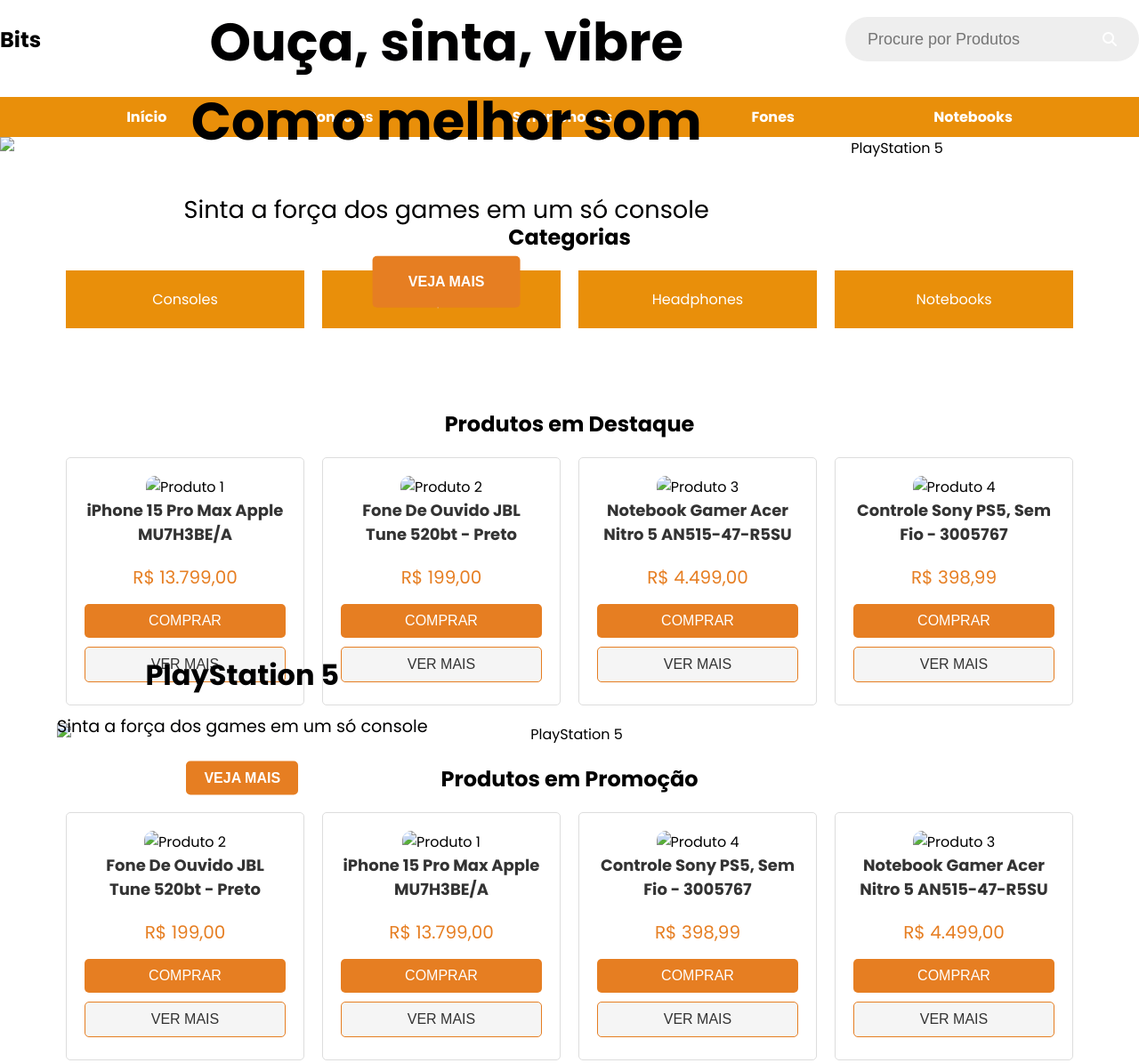
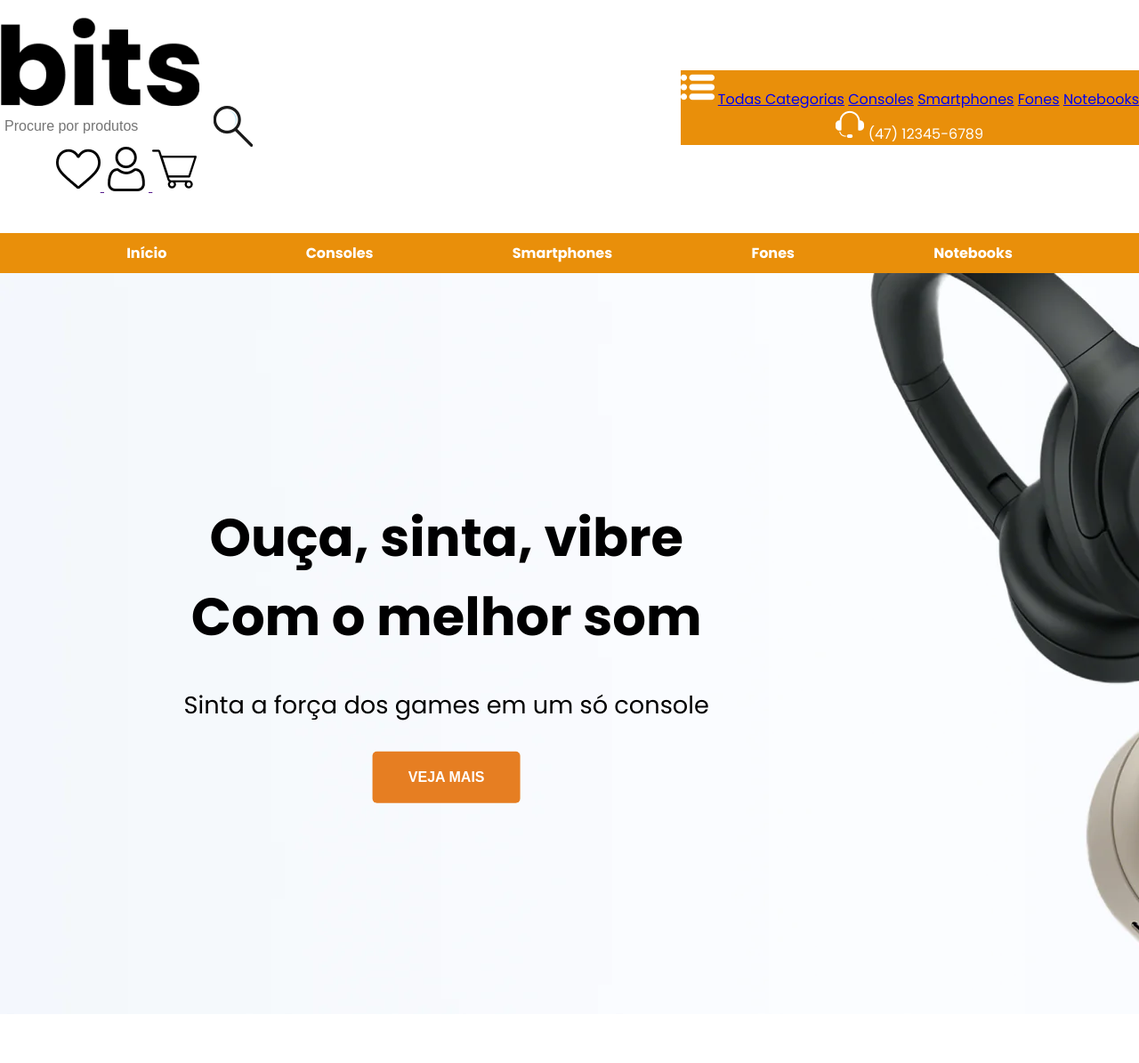
Before and after one commit to theisgui/N3-project, a plain HTML site: page paulo.html in a window 1280 px wide. Shown: the part 21-1216 px from the top of the page at 89% size. Drawn offline with Linux system fonts and the light colour scheme; files that its build step writes are made by us from their sources.

Commit message:
ArrumandoOsCaminhosdeImagem

```diff
--- a/paulo.html
+++ b/paulo.html
@@ -11,15 +11,45 @@
 </head>
 <body>
     <!-- Header -->
-    <header>
-        <div class="nome-marca">
-            <h1>Bits</h1>
-        </div>
-            <div class="box">
-                <input type="text" placeholder="Procure por Produtos">
-                <i class="fa-solid fa-magnifying-glass"></i>
+    <header class="header">
+        <div class="spacemargin">
+            <div class="cabecalho1">
+                <div class="logo">
+                    <img src="./imgs/logo-icon.png" class="iconlogo" alt="Logo Icon">
+                </div>
+                <div class="search-bar">
+                    <input type="text" placeholder="Procure por produtos">
+                    <img src="./imgs/magnifying-glass-icon.png" alt="Search Icon">
+                </div>
+                <div class="icons">
+                    <a href="" class="">
+                        <img src="./imgs/categories-icon.png" class="icon1" alt="Categories Icon">
+                    </a>
+                    <a href="" class="">
+                        <img src="./imgs/account-icon.png" id="icon2" alt="Account Icon">
+                    </a>
+                    <a href="" class="">
+                        <img src="./imgs/cart-icon.png" id="icon3" alt="Cart Icon">
+                    </a>
+                </div>
             </div>
         </div>
+        <div class="bloco1">
+            <div class="spacemargin">
+                <nav class="nav">
+                    <img src="./imgs/lista-icon.png" alt="Lista Icon">
+                    <a class="opção1" href="#">Todas Categorias</a>
+                    <a class="opção2" href="#">Consoles</a>
+                    <a class="opção3" href="#">Smartphones</a>
+                    <a class="opção4" href="#">Fones</a>
+                    <a class="opção5" href="#">Notebooks</a>
+                    <div class="supnum">
+                        <img src="./imgs/support-icon.png" class="iconlista" alt="Support Icon">
+                        <span class="numero">(47) 12345-6789</span>
+                    </div>
+            </div>
+        </div>
+        </nav>
     </header>
 
     <!-- Navegação -->
@@ -39,7 +69,7 @@
     <section>
         <div >
             <div class="image-container">
-                <img src="img/testando.png  " alt="PlayStation 5" class="image1">
+                <img src="imgs/testando.png  " alt="PlayStation 5" class="image1">
                 <div class="text-overlay1">
                     <h2>Ouça, sinta, vibre</h2>
                     <h2>Com o melhor som</h2>
@@ -69,28 +99,28 @@
             <h2>Produtos em Destaque</h2>
             <div class="product-list">
                 <div class="product-item">
-                    <img src="img/iphone.png" alt="Produto 1" class="product-image">
+                    <img src="imgs/iphone.png" alt="Produto 1" class="product-image">
                     <h2 class="product-title"> iPhone 15 Pro Max Apple MU7H3BE/A</h2>
                     <p class="product-price">R$ 13.799,00</p>
                     <button class="buy-button">COMPRAR</button>
                     <button class="more-button">VER MAIS</button>
                 </div>
                 <div class="product-item">
-                    <img src="img/fone.png" alt="Produto 2" class="product-image">
+                    <img src="imgs/fone.png" alt="Produto 2" class="product-image">
                     <h2 class="product-title">Fone De Ouvido JBL Tune 520bt - Preto</h2>
                     <p class="product-price">R$ 199,00</p>
                     <button class="buy-button">COMPRAR</button>
                     <button class="more-button">VER MAIS</button>
                 </div>
                 <div class="product-item">
-                    <img src="img/notebook.png" alt="Produto 3" class="product-image">
+                    <img src="imgs/notebook.png" alt="Produto 3" class="product-image">
                     <h2 class="product-title">Notebook Gamer Acer Nitro 5 AN515-47-R5SU</h2>
                     <p class="product-price">R$ 4.499,00</p>
                     <button class="buy-button">COMPRAR</button>
                     <button class="more-button">VER MAIS</button>
                 </div>
                 <div class="product-item">
-                    <img src="img/controle.png" alt="Produto 4" class="product-image">
+                    <img src="imgs/controle.png" alt="Produto 4" class="product-image">
                     <h2 class="product-title">Controle Sony PS5, Sem Fio - 3005767</h2>
                     <p class="product-price">R$ 398,99</p>
                     <button class="buy-button">COMPRAR</button>
@@ -104,7 +134,7 @@
     <section>
         <div class="container">
             <div class="image-container">
-                <img src="img/playstation.png" alt="PlayStation 5" class="image2">
+                <img src="imgs/playstation.png" alt="PlayStation 5" class="image2">
                 <div class="text-overlay2">
                     <h2>PlayStation 5</h2>
                     <p>Sinta a força dos games em um só console</p>
@@ -120,28 +150,28 @@
             <h2>Produtos em Promoção</h2>
             <div class="product-list">
                 <div class="product-item">
-                    <img src="img/fone.png" alt="Produto 2" class="product-image">
+                    <img src="imgs/fone.png" alt="Produto 2" class="product-image">
                     <h2 class="product-title">Fone De Ouvido JBL Tune 520bt - Preto</h2>
                     <p class="product-price">R$ 199,00</p>
                     <button class="buy-button">COMPRAR</button>
                     <button class="more-button">VER MAIS</button>
                     </div>
                     <div class="product-item">
-                        <img src="img/iphone.png" alt="Produto 1" class="product-image">
+                        <img src="imgs/iphone.png" alt="Produto 1" class="product-image">
                         <h2 class="product-title"> iPhone 15 Pro Max Apple MU7H3BE/A</h2>
                         <p class="product-price">R$ 13.799,00</p>
                         <button class="buy-button">COMPRAR</button>
                         <button class="more-button">VER MAIS</button>
                     </div>
                     <div class="product-item">
-                        <img src="img/controle.png" alt="Produto 4" class="product-image">
+                        <img src="imgs/controle.png" alt="Produto 4" class="product-image">
                         <h2 class="product-title">Controle Sony PS5, Sem Fio - 3005767</h2>
                         <p class="product-price">R$ 398,99</p>
                         <button class="buy-button">COMPRAR</button>
                         <button class="more-button">VER MAIS</button>
                     </div>
                     <div class="product-item">
-                    <img src="img/notebook.png" alt="Produto 3" class="product-image">
+                    <img src="imgs/notebook.png" alt="Produto 3" class="product-image">
                     <h2 class="product-title">Notebook Gamer Acer Nitro 5 AN515-47-R5SU</h2>
                     <p class="product-price">R$ 4.499,00</p>
                     <button class="buy-button">COMPRAR</button>
@@ -155,28 +185,28 @@
     <section>
         <div class="benefits">
             <div class="benefit">
-                <img src="img/caixa.png" alt="Frete Grátis">
+                <img src="imgs/caixa.png" alt="Frete Grátis">
                 <div class="text">
                     <h2>FRETE GRÁTIS</h2>
                     <p>Para qualquer compra acima de R$ 200</p>
                 </div>
             </div>
             <div class="benefit">
-                <img src="img/roda.png" alt="Garantia 7 Dias">
+                <img src="imgs/roda.png" alt="Garantia 7 Dias">
                 <div class="text">
                     <h2>GARANTIA 7 DIAS</h2>
                     <p>Você tem 7 dias para pedir seu dinheiro de volta</p>
                 </div>
             </div>
             <div class="benefit">
-                <img src="img/suporte.png" alt="Suporte 24/7">
+                <img src="imgs/suporte.png" alt="Suporte 24/7">
                 <div class="text">
                     <h2>SUPORTE 24/7</h2>
                     <p>Tire sua dúvida conosco a qualquer momento</p>
                 </div>
             </div>
             <div class="benefit">
-                <img src="img/escudo.png" alt="Segurança">
+                <img src="imgs/escudo.png" alt="Segurança">
                 <div class="text">
                     <h2>SEGURANÇA</h2>
                     <p>Garantimos pagamento com segurança</p>
@@ -189,16 +219,16 @@
     <section>
         <div class="logos">
             <div class="logo">
-                <img src="img/jbl.png" alt="jbl">
+                <img src="imgs/jbl.png" alt="jbl">
             </div>
             <div class="logo">
-                <img src="img/logoplay.png" alt="play">
+                <img src="imgs/logoplay.png" alt="play">
             </div>
             <div class="logo">
-                <img src="img/acer.png" alt="acer">
+                <img src="imgs/acer.png" alt="acer">
             </div>
             <div class="logo">
-                <img src="img/apple.png" alt="apple">
+                <img src="imgs/apple.png" alt="apple">
             </div>
         </div>
     </section>
```
